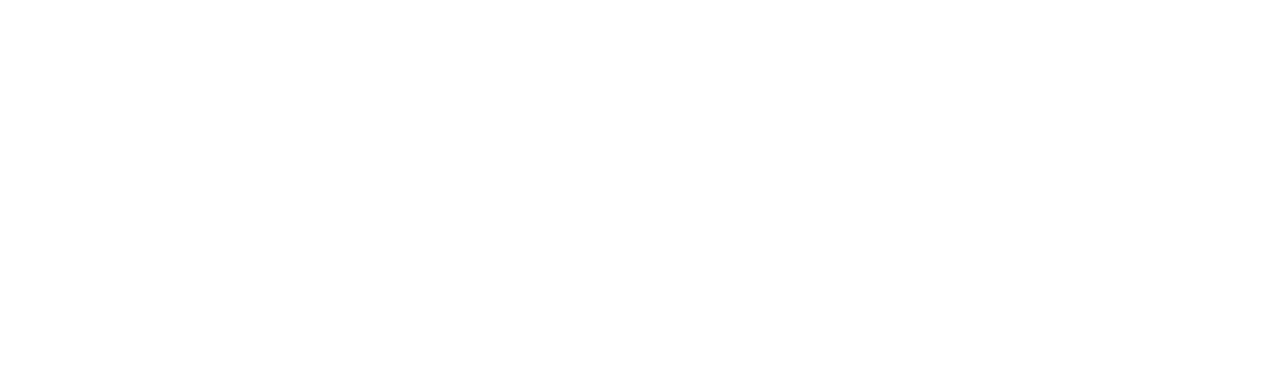
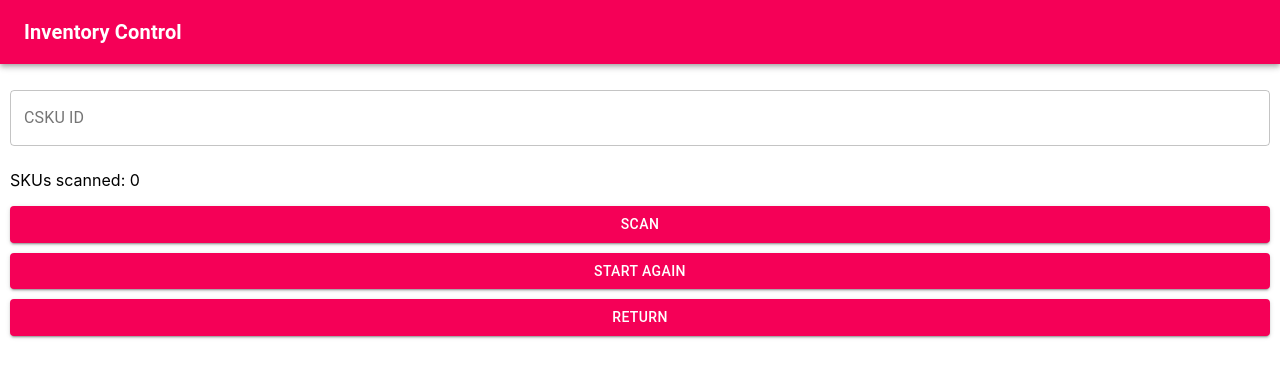
Before and after one commit to sujay1848/inventory-control, a React (Create React App) app: page /inventory-control/scan in a window 1280 px wide. Shown: the top 378 px of the page. Built offline with nearby package versions, Linux system fonts and the light colour scheme.

Commit message:
More pages & counting SKUs.

```diff
--- a/src/App.js
+++ b/src/App.js
@@ -1,6 +1,7 @@
 import React from 'react';
 import HeaderPage from './HeaderPage/HeaderPage.js'
 import CountStartPage from './CountStartPage/CountStartPage.js'
+import ScanPage from './ScanPage/ScanPage.js'
 import { BrowserRouter as Router, Route } from "react-router-dom";
 import './App.css';
 
@@ -10,6 +11,7 @@
       <div>
         <Route exact path="/" ><HeaderPage /></Route>
         <Route exact path="/start"><CountStartPage /></Route>
+        <Route exact path="/scan"><ScanPage /></Route>
       </div>
     </Router>
   );
--- a/src/CountStartPage/CountStartPage.js
+++ b/src/CountStartPage/CountStartPage.js
@@ -1,12 +1,12 @@
-import React from 'react';
-import AppBar from '@material-ui/core/AppBar';
-import Toolbar from '@material-ui/core/Toolbar';
+import React, { Component } from 'react';
 import Typography from '@material-ui/core/Typography';
 import { createStyles, makeStyles } from '@material-ui/core/styles';
 import './CountStartPage.css'
 import Button from '@material-ui/core/Button'
 import { Link } from 'react-router-dom'
 import { connect } from 'react-redux';
+import { Redirect } from 'react-router';
+import HeaderBar from '../HeaderBar/HeaderBar.js'
 
 const useStyles = makeStyles((theme) =>
     createStyles({
@@ -20,22 +20,23 @@
     return { fixtureId: state.fixtureId };
 };
 
-const ConnectedCountStartPage = ({ fixtureId, enableCounting }) => {
+class ConnectedCountStartPage extends Component {
+    render() {
+        if (!this.props.fixtureId) {
+            return <Redirect push to="/" />;
+        }
+
         return (<div className={useStyles.root}>
-        <AppBar position="static" color="secondary">
-            <Toolbar>
-                <Typography variant="h6">
-                    Inventory Control
+            <HeaderBar title="Inventory Control" />
+            <Typography variant="overline" style={{ fontSize: 18, margin: 10, marginBottom: 0, textTransform: 'uppercase' }} >Fixture ID:
+            <Typography variant="overline" style={{ fontSize: 18, margin: 10, marginBottom: 0, textDecoration: 'underline' }} >{this.props.fixtureId}</Typography>
             </Typography>
-            </Toolbar>
-        </AppBar>
-        <Typography variant="overline" style={{ fontSize: 21, margin: 10, marginBottom: 0, textTransform: 'uppercase' }} >Fixture ID:
-        <Typography variant="overline" style={{ fontSize: 21, margin: 10, marginBottom: 0, textDecoration: 'underline' }} >{fixtureId}</Typography>
-        </Typography>
-        <div id="buttonWrapper" style={{ display: 'flex-vertical', flexGrow: 2, margin: 10 }}>
+            <div style={{ display: 'flex-vertical', flexGrow: 2, margin: 10 }}>
+                <Link to="/scan" style={{ textDecoration: 'none' }}>
                     <Button style={{ width: '100%', marginBottom: 10 }} variant="contained" color="secondary" >
                         Start Scanning
                     </Button>
+                </Link>
                 <Link to="/" style={{ textDecoration: 'none' }}>
                     <Button style={{ width: '100%' }} variant="contained" color="secondary">
                         Back to Home
@@ -44,5 +45,7 @@
             </div>
         </div>);
     }
+}
+
 const CountStartPage = connect(mapStateToProps)(ConnectedCountStartPage);
 export default CountStartPage;
--- /dev/null
+++ b/src/HeaderBar/HeaderBar.js
@@ -0,0 +1,24 @@
+import React, { Component } from 'react'
+import AppBar from '@material-ui/core/AppBar';
+import Toolbar from '@material-ui/core/Toolbar';
+import Typography from '@material-ui/core/Typography';
+
+export default class HeaderBar extends Component {
+    constructor(props) {
+        super(props);
+        this.state = {
+            title: props.title
+        }
+    }
+
+    render() {
+        return (
+            <AppBar position="static" color="secondary">
+                <Toolbar>
+                    <Typography variant="h6" style = {{fontWeight: "bold"}}>
+                        {this.state.title}
+                    </Typography>
+                </Toolbar>
+            </AppBar>);
+    }
+}
--- a/src/HeaderPage/HeaderPage.js
+++ b/src/HeaderPage/HeaderPage.js
@@ -1,28 +1,11 @@
 import React, { Component } from 'react';
-import AppBar from '@material-ui/core/AppBar';
-import Toolbar from '@material-ui/core/Toolbar';
-import { createStyles, makeStyles } from '@material-ui/core/styles';
-import Typography from '@material-ui/core/Typography';
+import HeaderBar from '../HeaderBar/HeaderBar.js';
 import TextField from '@material-ui/core/TextField';
 import Button from '@material-ui/core/Button';
 import { Link } from "react-router-dom";
 import './HeaderPage.css';
 import { connect } from 'react-redux';
 import { scanFixture } from '../StateManagement/Actions';
-
-const useStyles = makeStyles((theme) =>
-    createStyles({
-        root: {
-            flexGrow: 1
-        },
-        menuButton: {
-            marginRight: theme.spacing(3),
-        },
-        title: {
-            flexGrow: 1,
-        },
-    }),
-);
 
 function mapDispatchToProps(dispatch) {
     return {
@@ -55,14 +38,9 @@
     }
 
     render() {
-        return (<div className={useStyles.root}>
-            <AppBar position="static" color="secondary">
-                <Toolbar>
-                    <Typography variant="h6" className={useStyles.title}>
-                        Inventory Control
-                    </Typography>
-                </Toolbar>
-            </AppBar>
+        return (
+            <div>
+                <HeaderBar title="Inventory Control" />
                 <div className="container">
                     <TextField
                         id="outlined-name"
@@ -77,7 +55,8 @@
                     </Button>
                     </Link >
                 </div>
-        </div>);
+            </div>
+        );
     }
 }
 const HeaderPage = connect(
--- /dev/null
+++ b/src/ScanPage/ScanPage.js
@@ -0,0 +1,70 @@
+import React, { Component } from 'react';
+import HeaderBar from '../HeaderBar/HeaderBar.js';
+import TextField from '@material-ui/core/TextField';
+import Button from '@material-ui/core/Button';
+import { Link } from "react-router-dom";
+import '../HeaderPage/HeaderPage.css';
+
+export default class ScanPage extends Component {
+
+    constructor(props) {
+        super(props);
+        this.handleSkuIdChange = this.handleSkuIdChange.bind(this);
+        this.handleSkuSave = this.handleSkuSave.bind(this);
+        this.resetState = this.resetState.bind(this);
+        this.state = {
+            currentSku: '',
+            skuList: []
+        }
+    }
+
+    handleSkuIdChange(event) {
+        this.setState({ currentSku: event.target.value });
+    }
+
+    resetState() {
+        this.setState({
+            currentSku: '',
+            skuList: []
+        });
+    }
+
+    handleSkuSave(event) {
+        var skuId = this.state.currentSku;
+        var localSkuList = this.state.skuList;
+        localSkuList.push(skuId);
+        this.setState({ skuList: localSkuList, currentSku: '' });
+    }
+
+    render() {
+        return (
+            <div>
+                <HeaderBar title="Inventory Control" />
+                <div className="container">
+                    <TextField
+                        id="outlined-name"
+                        label="CSKU ID"
+                        margin="normal"
+                        variant="outlined"
+                        value={this.state.currentSku}
+                        onChange={this.handleSkuIdChange}
+                    />
+                    <p>SKUs scanned: {this.state.skuList.length}</p>
+                    <div style={{ display: 'flex-vertical', flexGrow: 2 }}>
+                        <Button style={{ width: '100%' , marginBottom: 10 }} variant="contained" color="secondary" onClick={this.handleSkuSave}>
+                            Scan
+                        </Button>
+                        <Button style={{ width: '100%' , marginBottom: 10 }} variant="contained" color="secondary" onClick={this.resetState}>
+                            Start Again
+                        </Button>
+                        <Link to="/start" style={{ textDecoration: 'none' }}>
+                            <Button style={{ width: '100%' }} variant="contained" color="secondary">
+                                Return
+                            </Button>
+                        </Link >
+                    </div>
+                </div>
+            </div >
+        );
+    }
+}
```
Lines whose indentation alone changed are shown as unchanged.
